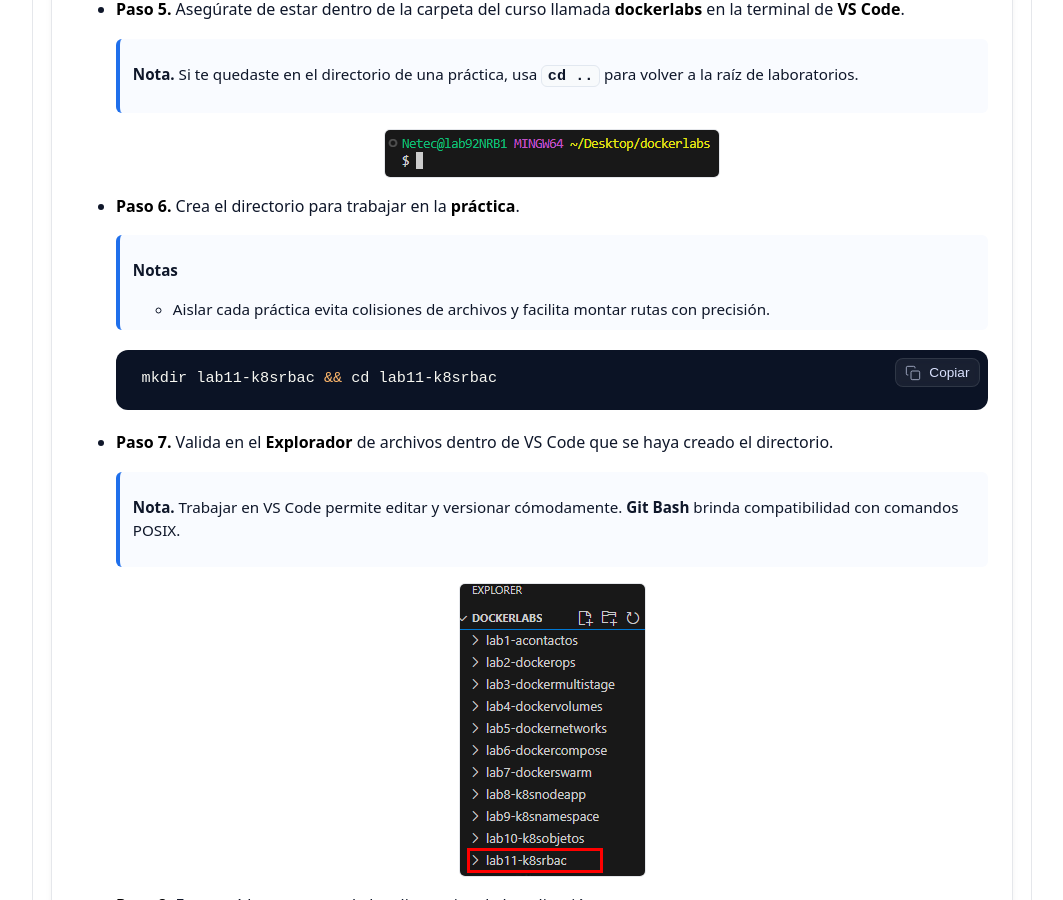
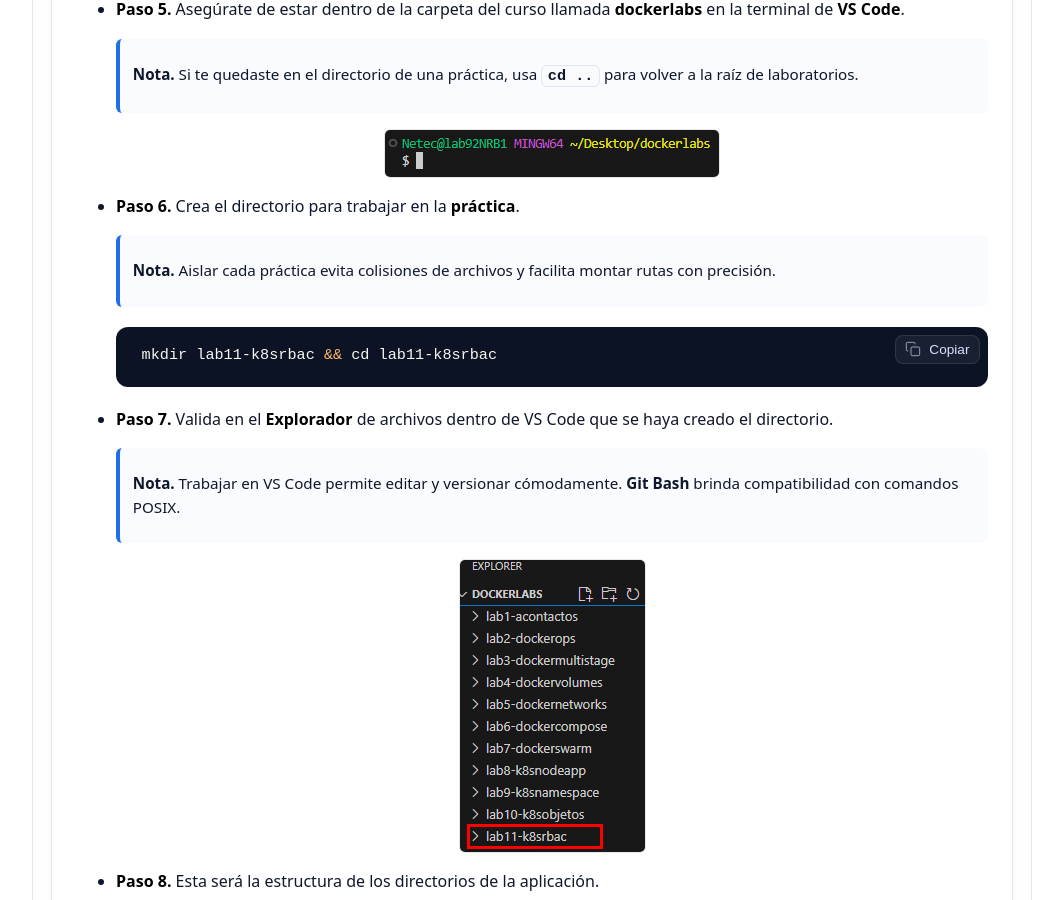
Before and after one commit to Netec-Mx/Custom_NETEC_DOCK_KUB_ESP, a Jekyll site: the page built from labs/capitulo11/lab11.md, in a window 1280 px wide and 900 px high, scrolled down 1705 px. Shown: the whole window, without its empty margins (108-1171 px from the left). Built offline with Jekyll 4.4.1, drawn with Linux system fonts in a browser that asks for light colours.

Commit message:
Update lab11.md

````diff
--- a/labs/capitulo11/lab11.md
+++ b/labs/capitulo11/lab11.md
@@ -74,8 +74,7 @@ Organizar los manifiestos YAML de RBAC en una carpeta dedicada.
 
 - **Paso 6.** Crea el directorio para trabajar en la **práctica**.
 
-  > **Notas**
-  - Aislar cada práctica evita colisiones de archivos y facilita montar rutas con precisión.
+  > **Nota.** Aislar cada práctica evita colisiones de archivos y facilita montar rutas con precisión.
   {: .lab-note .info .compact}
 
   ```bash
````
